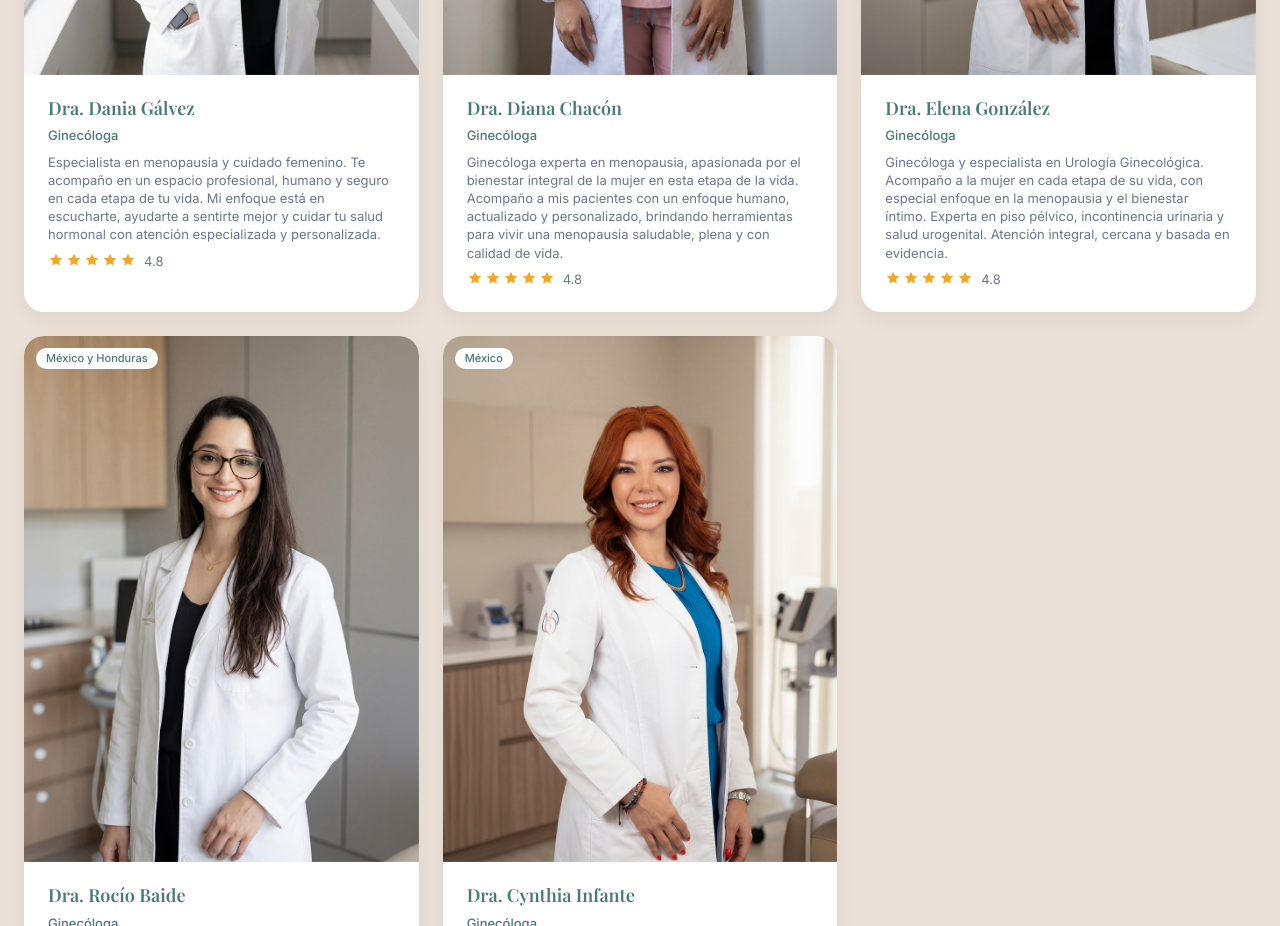
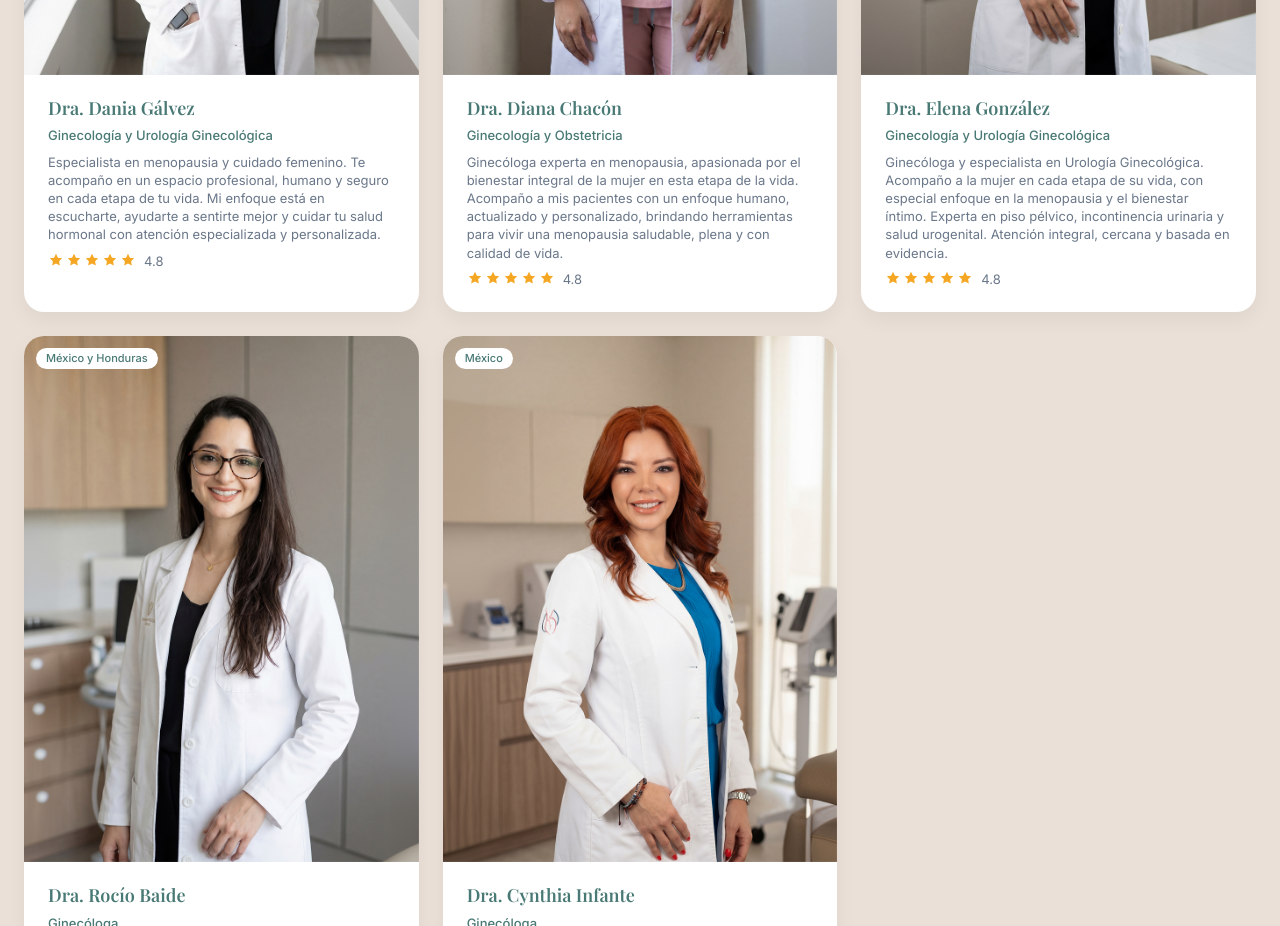
Before and after one commit to vadai-ia/mennasalud, a React (Vite) app: page / in a window 1280 px wide. Shown: the part 5640-6566 px from the top of the page. Built offline with nearby package versions, Linux system fonts and the light colour scheme; a web font is replaced by a local one.

Commit message:
Update specialist specialties for Elena, Diana Chacón and Dania

```diff
--- a/src/components/sections/SpecialistsSection.jsx
+++ b/src/components/sections/SpecialistsSection.jsx
@@ -10,7 +10,7 @@ const specialists = [
   {
     id: 1,
     name: 'Dra. Dania Gálvez',
-    specialty: 'Ginecóloga',
+    specialty: 'Ginecología y Urología Ginecológica',
     country: 'México',
     rating: 4.8,
     bio: 'Especialista en menopausia y cuidado femenino. Te acompaño en un espacio profesional, humano y seguro en cada etapa de tu vida. Mi enfoque está en escucharte, ayudarte a sentirte mejor y cuidar tu salud hormonal con atención especializada y personalizada.',
@@ -19,7 +19,7 @@ const specialists = [
   {
     id: 2,
     name: 'Dra. Diana Chacón',
-    specialty: 'Ginecóloga',
+    specialty: 'Ginecología y Obstetricia',
     country: 'Colombia',
     rating: 4.8,
     bio: 'Ginecóloga experta en menopausia, apasionada por el bienestar integral de la mujer en esta etapa de la vida. Acompaño a mis pacientes con un enfoque humano, actualizado y personalizado, brindando herramientas para vivir una menopausia saludable, plena y con calidad de vida.',
@@ -28,7 +28,7 @@ const specialists = [
   {
     id: 3,
     name: 'Dra. Elena González',
-    specialty: 'Ginecóloga',
+    specialty: 'Ginecología y Urología Ginecológica',
     country: 'México',
     rating: 4.8,
     bio: 'Ginecóloga y especialista en Urología Ginecológica. Acompaño a la mujer en cada etapa de su vida, con especial enfoque en la menopausia y el bienestar íntimo. Experta en piso pélvico, incontinencia urinaria y salud urogenital. Atención integral, cercana y basada en evidencia.',
```
